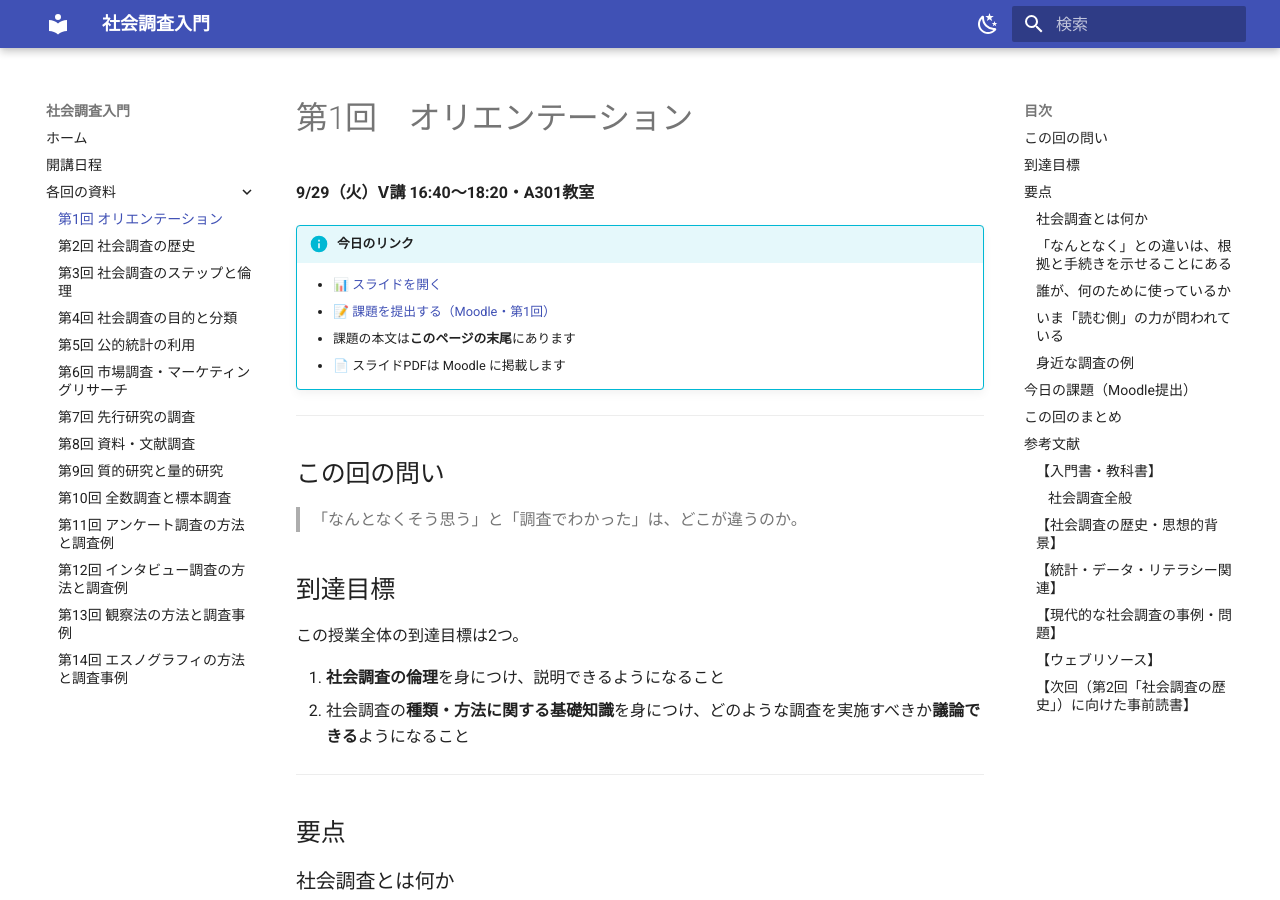
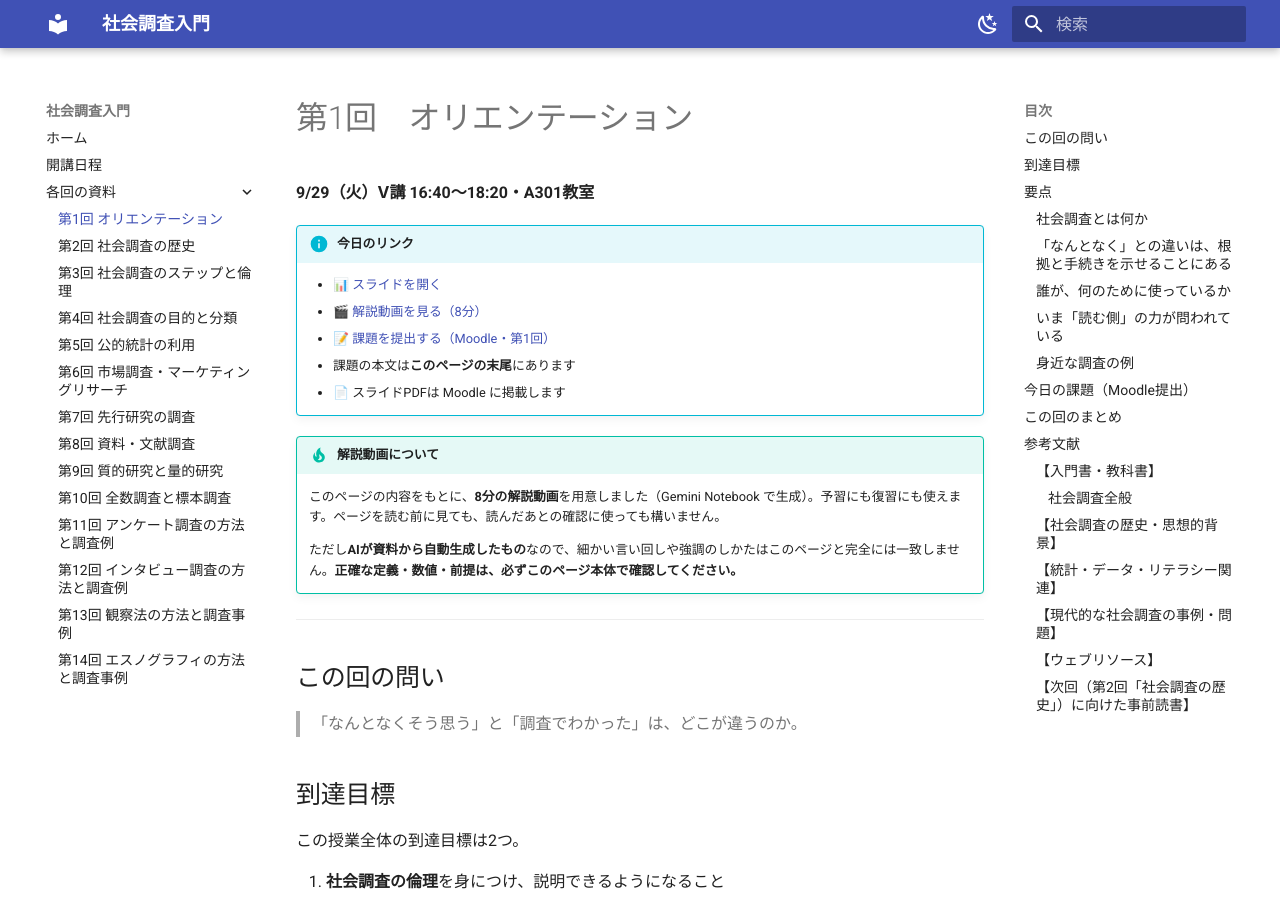
Before and after one commit to aonoa68/shakaichosa, an MkDocs documentation site: the page built from docs/week01.md, in a window 1280 px wide and 900 px high. Built offline with MkDocs 1.6.1 and Material for MkDocs 9.7.7, drawn with Linux system fonts in a browser that asks for light colours.

Commit message:
第1回：解説動画（Gemini Notebook・8分）へのリンクを追加
「今日のリンク」にスライドと課題提出のあいだで動画リンクを置き、
AIが資料から自動生成したものであることと、定義・数値・前提はページ本体で
確認するよう促す注意書きを、統計学Ⅰ・Ⅱと同じ文面で添えた。

Co-Authored-By: Claude Opus 5 (1M context) <noreply@anthropic.com>

```diff
--- a/docs/week01.md
+++ b/docs/week01.md
@@ -4,9 +4,15 @@
 
 !!! info "今日のリンク"
     - 📊 [スライドを開く](slides/01.html)
+    - [🎬 解説動画を見る（8分）](https://notebook.google.com/notebook/836562e2-0ea1-4823-9879-a638f5da5f30)
     - [📝 課題を提出する（Moodle・第1回）](https://moodle.hokusei.ac.jp/mod/assign/view.php?id=990650)
     - 課題の本文は**このページの末尾**にあります
     - 📄 スライドPDFは Moodle に掲載します
+
+!!! tip "解説動画について"
+    このページの内容をもとに、**8分の解説動画**を用意しました（Gemini Notebook で生成）。予習にも復習にも使えます。ページを読む前に見ても、読んだあとの確認に使っても構いません。
+
+    ただし**AIが資料から自動生成したもの**なので、細かい言い回しや強調のしかたはこのページと完全には一致しません。**正確な定義・数値・前提は、必ずこのページ本体で確認してください。**
 
 ---
 
```
